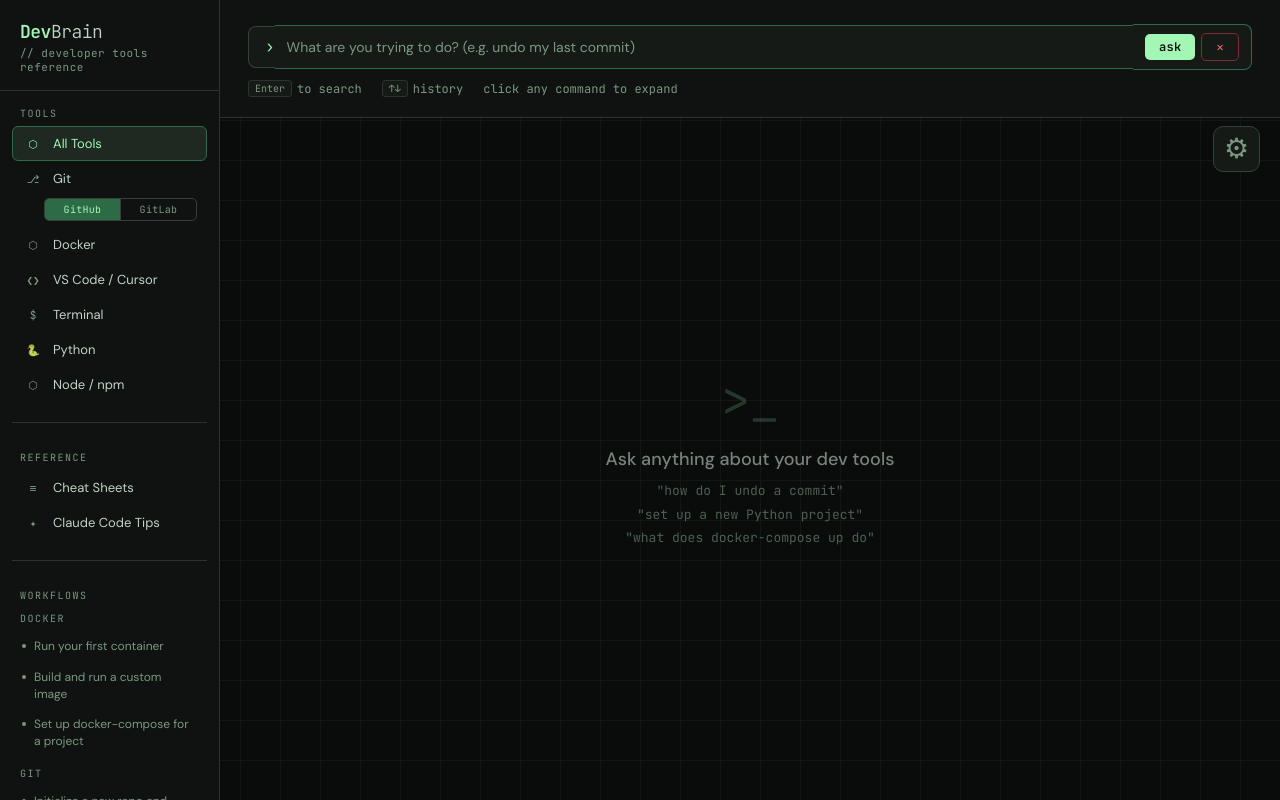
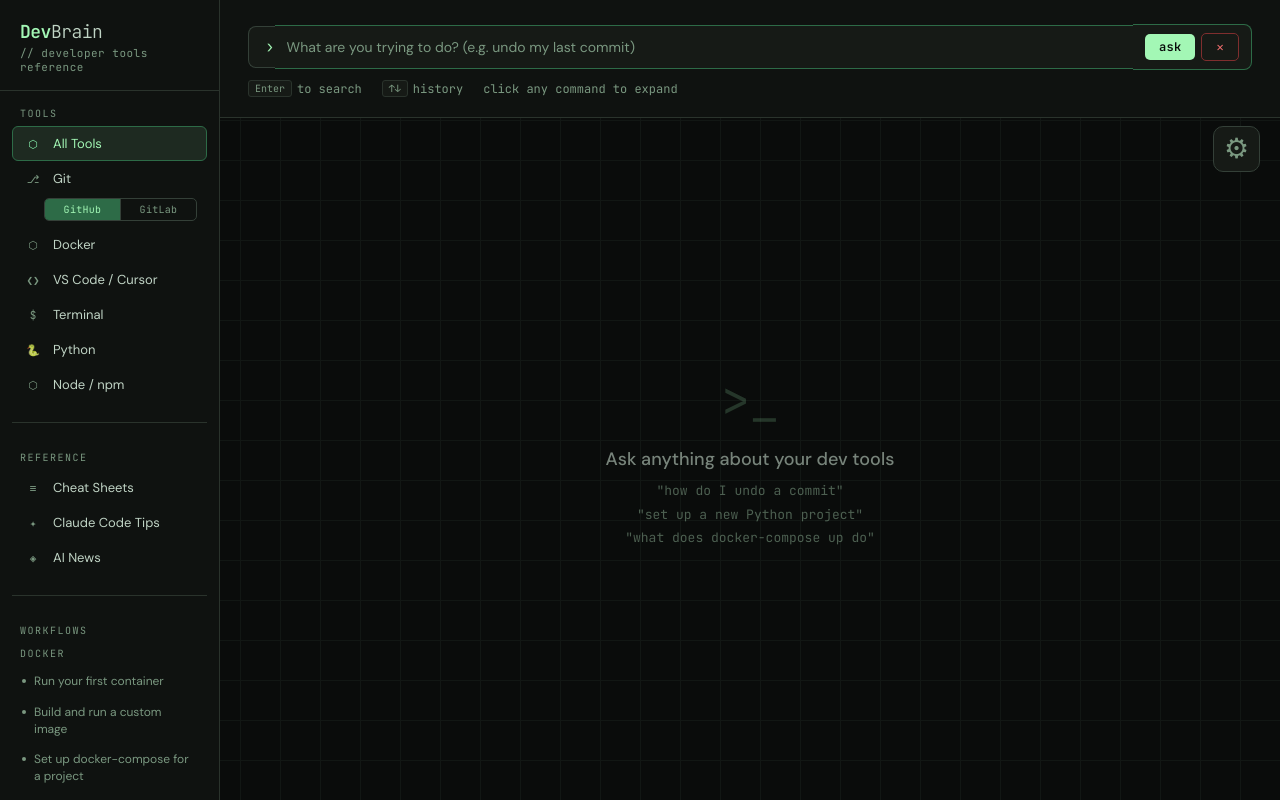
Before and after one commit to echo2976/devbrain, a Flask app: page / in a window 1280 px wide. Run offline with Flask 3, Linux system fonts and the light colour scheme; some libraries are stand-ins or nearby versions.

Commit message:
Add AI News feed to sidebar under Reference
- Three RSS sources: HN Anthropic, Simon Willison, HN Claude Code, plus Karpathy's blog
- Server-side feed fetch with 60-minute cache and silent fallback on failure
- Unified chronological feed, 20 items max, 30-day cutoff (180-day for Karpathy)
- Cards with color-coded source badges, clickable titles, relative dates, excerpts
- URL deduplication across feeds; UTC-correct timestamp parsing

Co-Authored-By: Claude Sonnet 4.6 <noreply@anthropic.com>

```diff
--- a/app.py
+++ b/app.py
@@ -1,9 +1,12 @@
 from flask import Flask, request, jsonify, render_template
 import anthropic
+import calendar
+import feedparser
 import json
 import os
 import hashlib
 import re
+import time
 from pathlib import Path
 from config import load_config, get_api_credentials, save_credentials, add_token_usage
 
@@ -323,5 +326,60 @@ def update_config():
     except Exception as e:
         return jsonify({"error": str(e)}), 500
 
+# ── News Feed ──
+NEWS_FEEDS = [
+    {"id": "hn-anthropic",  "name": "HN · Anthropic",  "url": "https://hnrss.org/newest?q=Anthropic&points=10",         "color": "#fb923c"},
+    {"id": "simonwillison", "name": "Simon Willison",   "url": "https://simonwillison.net/atom/everything/",             "color": "#60a5fa"},
+    {"id": "hn-claudecode", "name": "HN · Claude Code", "url": "https://hnrss.org/newest?q=Claude+Code&points=5",       "color": "#f472b6"},
+    {"id": "karpathy",      "name": "Karpathy",         "url": "https://karpathy.github.io/feed.xml",                   "color": "#34d399", "cutoff_days": 180},
+]
+NEWS_CACHE_TTL = 3600  # 60 minutes
+_news_cache = {"items": [], "fetched_at": 0}
+
+def _strip_html(text):
+    return re.sub(r'<[^>]+>', '', text or '').strip()
+
+def _fetch_news():
+    global _news_cache
+    now = time.time()
+    if _news_cache["items"] and (now - _news_cache["fetched_at"]) < NEWS_CACHE_TTL:
+        return _news_cache["items"]
+    items = []
+    for feed_def in NEWS_FEEDS:
+        try:
+            cutoff = now - feed_def.get("cutoff_days", 30) * 24 * 3600
+            feed = feedparser.parse(feed_def["url"])
+            for entry in feed.entries:
+                published = entry.get("published_parsed") or entry.get("updated_parsed")
+                ts = calendar.timegm(published) if published else now
+                if ts < cutoff:
+                    continue
+                excerpt = _strip_html(entry.get("summary", ""))[:200]
+                items.append({
+                    "source":    feed_def["name"],
+                    "source_id": feed_def["id"],
+                    "color":     feed_def["color"],
+                    "title":     _strip_html(entry.get("title", "")),
+                    "url":       entry.get("link", ""),
+                    "excerpt":   excerpt,
+                    "date":      ts,
+                })
+        except Exception:
+            pass
+    if items:
+        seen = set()
+        deduped = []
+        for item in items:
+            if item["url"] not in seen:
+                seen.add(item["url"])
+                deduped.append(item)
+        deduped.sort(key=lambda x: x["date"], reverse=True)
+        _news_cache = {"items": deduped[:20], "fetched_at": now}
+    return _news_cache["items"]
+
+@app.route("/api/news", methods=["GET"])
+def get_news():
+    return jsonify(_fetch_news())
+
 if __name__ == "__main__":
     app.run(debug=True, port=5001)
--- a/requirements.txt
+++ b/requirements.txt
@@ -1,3 +1,4 @@
 flask>=3.0.0
 anthropic>=0.25.0
 cryptography>=42.0.0
+feedparser>=6.0.0
--- a/templates/index.html
+++ b/templates/index.html
@@ -1754,6 +1849,9 @@
     </button>
     <button class="tool-btn" id="claudecode-nav-btn" onclick="showClaudeCodeTips(this)">
       <span class="tool-icon">✦</span> Claude Code Tips
+    </button>
+    <button class="tool-btn" id="news-nav-btn" onclick="showNews(this)">
+      <span class="tool-icon">◈</span> AI News
     </button>
   </div>
 
@@ -2449,6 +2547,58 @@ function colorizeCommand(cmd) {
 }
 
 // ── CHEAT SHEETS DISPLAY ──
+function showNews(btn) {
+  document.querySelectorAll('.tool-btn').forEach(b => b.classList.remove('active'));
+  btn.classList.add('active');
+  document.getElementById('gear-btn').classList.remove('active');
+  document.querySelector('.search-area').style.display = 'none'; positionGear();
+
+  const content = document.getElementById('content');
+  content.innerHTML = `
+    <div class="news-page">
+      <div class="news-page-title">AI News</div>
+      <div class="news-page-sub">Simon Willison · HN Anthropic · HN Claude Code — updated hourly</div>
+      <div class="news-feed" id="news-feed">
+        <div class="news-loading">Loading feed...</div>
+      </div>
+    </div>
+  `;
+
+  fetch('/api/news')
+    .then(r => r.json())
+    .then(items => {
+      const feed = document.getElementById('news-feed');
+      if (!feed) return;
+      if (!items.length) {
+        feed.innerHTML = '<div class="news-empty">No recent items found.</div>';
+        return;
+      }
+      feed.innerHTML = items.map(item => {
+        const date = new Date(item.date * 1000);
+        const now = Date.now();
+        const diffDays = Math.floor((now - date) / 86400000);
+        const dateStr = diffDays === 0 ? 'Today'
+          : diffDays === 1 ? 'Yesterday'
+          : diffDays < 7 ? diffDays + 'd ago'
+          : date.toLocaleDateString(undefined, {month:'short', day:'numeric'});
+        return `
+          <div class="news-card">
+            <div class="news-card-header">
+              <span class="news-source-badge" style="color:${item.color}; border: 1px solid ${item.color}40;">${item.source}</span>
+              <span class="news-date">${dateStr}</span>
+            </div>
+            <a class="news-title" href="${item.url}" target="_blank" rel="noopener">${item.title}</a>
+            ${item.excerpt ? `<div class="news-excerpt">${item.excerpt}</div>` : ''}
+          </div>
+        `;
+      }).join('');
+    })
+    .catch(() => {
+      const feed = document.getElementById('news-feed');
+      if (feed) feed.innerHTML = '<div class="news-empty">Could not load feed. Check your connection.</div>';
+    });
+}
+
 function showCheatSheets(btn) {
   // Update sidebar active state
   document.querySelectorAll('.tool-btn').forEach(b => b.classList.remove('active'));
```
Also changed, not shown: other parts of templates/index.html (+95 -0 lines).
